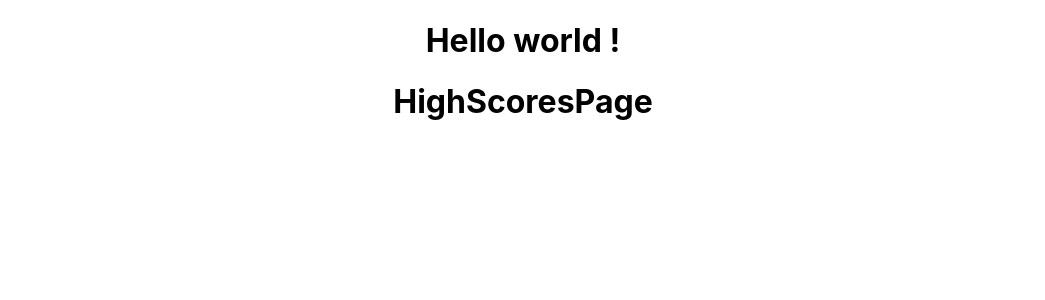
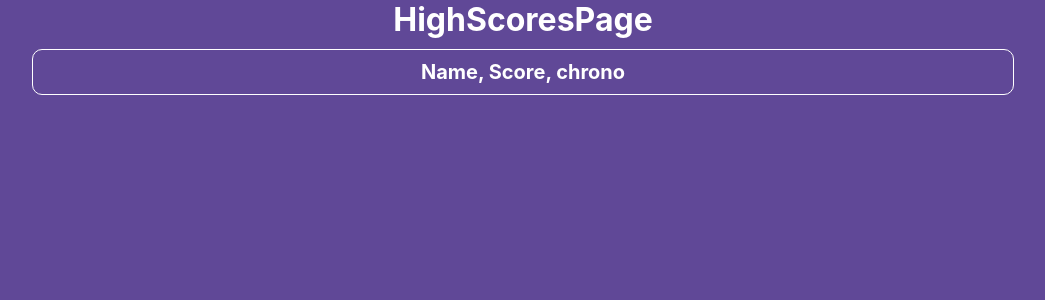
Before and after one commit to theoMich19/Be-APY, a React (Create React App) app in the folder apps/: page /HighScoresPage in a window 1280 px wide. Shown: the top 300 px of the page, without its empty margins (117-1162 px from the left). Built offline with nearby package versions, Linux system fonts and the light colour scheme.

Commit message:
change folder, add first element switch branch

```diff
--- a/apps/src/App.css
+++ b/apps/src/App.css
@@ -1,9 +1,9 @@
 .App {
   text-align: center;
+  height: 100vh;
 }
 
 .App-logo {
-  height: 40vmin;
   pointer-events: none;
 }
 
@@ -15,7 +15,6 @@
 
 .App-header {
   background-color: #282c34;
-  min-height: 100vh;
   display: flex;
   flex-direction: column;
   align-items: center;
--- a/apps/src/App.js
+++ b/apps/src/App.js
@@ -1,14 +1,13 @@
 import { BrowserRouter, Routes, Route } from 'react-router-dom'
 import './App.css';
-import {HomePage} from './components/HomePage.js';
-import {DashBoardPage} from './components/DashBoardPage.js';
-import {InformPage} from './components/InformPage.js';
-import {HighScoresPage} from './components/HighScoresPage.js';
+import {HomePage} from './routes/HomePage.js';
+import {DashBoardPage} from './routes/DashBoardPage.js';
+import {InformPage} from './routes/InformPage.js';
+import {HighScoresPage} from './routes/HighScoresPage.js';
 
 function App() {
   return (
     <div className="App">
-      <h1>Hello world !</h1>
       <BrowserRouter>
           <Routes>
             <Route path="/" element={<HomePage />} />
--- a/apps/src/components/HighScoresPage.js
+++ /dev/null
@@ -1,8 +0,0 @@
-export const HighScoresPage = () => {
-    return (
-       <div>
-           <h1>HighScoresPage</h1>
-       </div>
-    )
-
-   }
--- /dev/null
+++ b/apps/src/components/highScore/HighScoreItem.js
@@ -0,0 +1,11 @@
+const HighScoreItem = () => {
+    return (
+       <div className="itemHightScore">
+           Name, Score, chrono
+       </div>
+    )
+
+   }
+
+
+   export default HighScoreItem
--- a/apps/src/components/HighScoresButton.js
+++ b/apps/src/components/highScore/HighScoresButton.js
@@ -7,5 +7,4 @@ const HighScoresButton = () => {
 
    }
 
-
-   export default HighScoreButton
+export default HighScoresButton
--- /dev/null
+++ b/apps/src/components/highScore/highScore.css
@@ -0,0 +1,28 @@
+.highScorePage{
+    height: 100%;
+    background-color: #604897;
+}
+
+.itemHightScoreAll{
+    display: flex;
+    flex-direction: column;
+    justify-content: center;
+    align-items: center;
+}
+
+.itemHightScore {
+    background-color: #604897;
+    width: 75%;
+    color: #fff;
+    font-size: 20px;
+    font-weight: bold;
+    margin: 10px;
+    padding: 10px;
+    border-radius: 10px;
+    border: 1px solid #fff;
+}
+
+h1 {
+    margin: 0;
+    color: white;
+}
--- /dev/null
+++ b/apps/src/routes/HighScoresPage.js
@@ -0,0 +1,15 @@
+import '../components/highScore/highScore.css'
+import HighScoreItem from '../components/highScore/HighScoreItem'
+
+
+export const HighScoresPage = () => {
+    return (
+       <div className="highScorePage">
+           <h1>HighScoresPage</h1>
+           <div className="itemHightScoreAll">
+                <HighScoreItem/>
+           </div>
+       </div>
+    )
+
+   }
```
Also changed, not shown: apps/src/components/HighScore.js (deleted, +0 -11 lines), apps/src/routes/DashBoardPage.js (renamed from apps/src/components/DashBoardPage.js), apps/src/routes/HomePage.js (renamed from apps/src/components/HomePage.js), apps/src/routes/InformPage.js (renamed from apps/src/components/InformPage.js).
